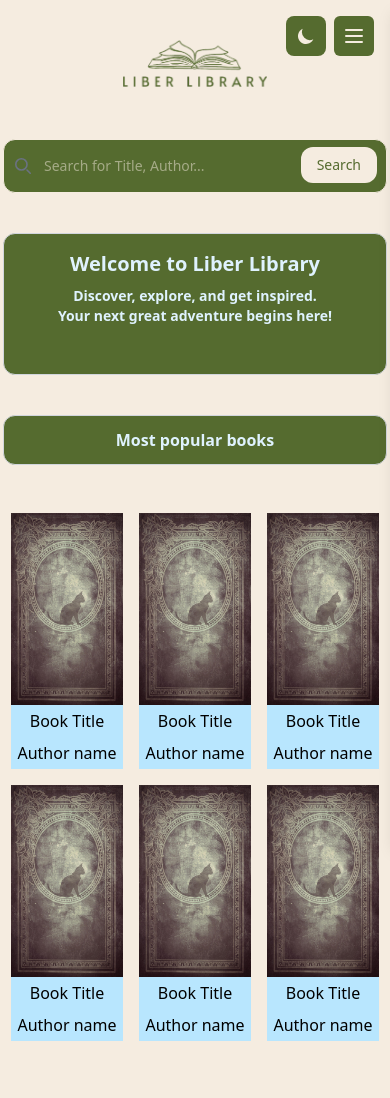
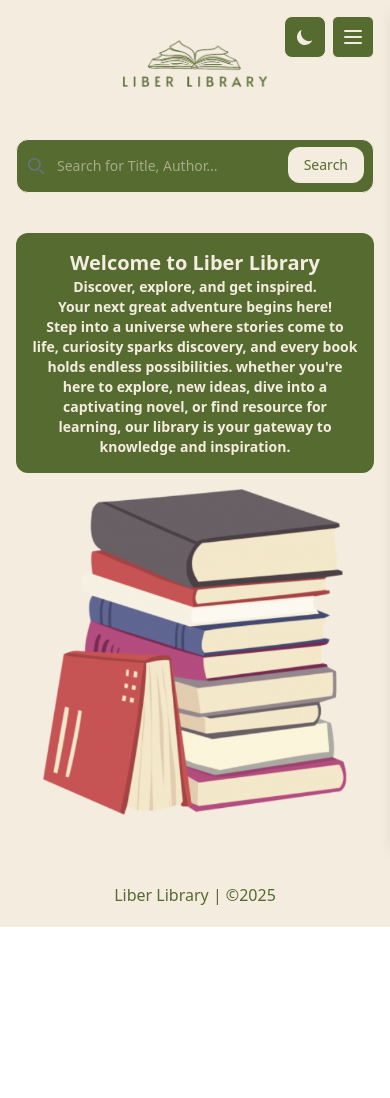
Before and after one commit to AbdullahLiman0/LiberLibrary, a website: page index.html in a window 390 px wide. Shown: the top 1098 px of the page. After the commit the page ends 927 px from the top, so only its background shows below. Drawn offline with Linux system fonts and the light colour scheme.

Commit message:
Update index.html

```diff
--- a/index.html
+++ b/index.html
@@ -1,32 +1,51 @@
 <!DOCTYPE html>
 <html lang="en">
   <head>
+    <!-- Document settings and metadata -->
     <meta charset="UTF-8" />
     <meta name="viewport" content="width=device-width, initial-scale=1.0" />
+    <!-- Tailwind CSS output file -->
     <link href="src/output.css" rel="stylesheet" />
+    <!-- Enables light/dark mode awareness -->
+    <meta name="color-scheme" content="light dark" />
     <title>Liber Library</title>
   </head>
-  <!-- RUN THIS EVERYTIME YOU START VSC: npx @tailwindcss/cli -i ./src/input.css -o ./src/output.css --watch -->
+
+  <!-- RUN THIS EVERYTIME YOU START VSC in Terminal:
+
+  FIRST: npm install tailwindcss @tailwindcss/cli
+  THEN: npx @tailwindcss/cli -i ./src/input.css -o ./src/output.css --watch -->
+
   <body>
-    <!-- Een volle pagina container om ervoor te zorgen dat footer onder op het pagina blijft -->
-    <div class="flex flex-col min-h-screen bg-beige dark:bg-slate">
-      <!-- Header with Liber Library logo -->
+    <!-- Full page container to keep footer at bottom -->
+    <div class="flex flex-col min-h-screen px-4 bg-beige dark:bg-slate">
+      <!-- Header with logo and navigation buttons -->
       <header>
-        <img
-          class="w-36 h-auto mx-auto pt-10 dark:hidden"
-          src="./img/Liber_Library_Logo_Light.png"
-          alt=""
-        />
-        <img
-          class="w-36 h-auto mx-auto pt-10 hidden dark:block"
-          src="./img/Liber_Library_Logo_Dark.png"
-          alt=""
-        />
+        <!-- Centered Liber Library logo with light/dark versions -->
+        <div class="w-36 mx-auto pt-10">
+          <a href="index.html" class="inline-block">
+            <!-- Light mode logo -->
+            <img
+              class="w-full h-auto dark:hidden"
+              src="img/Liber_Library_Logo_Light.png"
+              alt="Liber Library Logo Light"
+            />
+            <!-- Dark mode logo -->
+            <img
+              class="w-full h-auto hidden dark:block"
+              src="img/Liber_Library_Logo_Dark.png"
+              alt="Liber Library Logo Dark"
+            />
+          </a>
+        </div>
+
+        <!-- Button to toggle light/dark theme -->
         <button
           id="theme-toggle"
           type="button"
-          class="bg-olive text-beige dark:bg-beige dark:text-slate hover:bg-copper focus:outline-none focus:ring-4 rounded-lg text-sm p-2.5 fixed top-4 right-16 z-50"
+          class="border ring-4 bg-olive text-beige dark:bg-beige dark:text-slate hover:bg-copper focus:outline-none focus:ring-4 rounded-lg text-sm p-2.5 fixed top-4 right-16 z-50"
         >
+          <!-- Icon for dark mode -->
           <svg
             id="theme-toggle-dark-icon"
             class="hidden w-5 h-5"
@@ -38,6 +57,7 @@
               d="M17.293 13.293A8 8 0 016.707 2.707a8.001 8.001 0 1010.586 10.586z"
             ></path>
           </svg>
+          <!-- Icon for light mode -->
           <svg
             id="theme-toggle-light-icon"
             class="hidden w-5 h-5"
@@ -52,11 +72,13 @@
             ></path>
           </svg>
         </button>
-        <!-- Hamburger Button -->
+
+        <!-- Button to toggle hamburger menu -->
         <button
           id="menu-toggle"
-          class="fixed top-4 right-4 z-50 p-2 rounded-md bg-olive text-beige dark:bg-beige dark:text-slate hover:bg-copper focus:outline-none"
+          class="border ring-4 fixed top-4 right-4 z-50 p-2 rounded-md bg-olive text-beige dark:bg-beige dark:text-slate hover:bg-copper focus:outline-none"
         >
+          <!-- Hamburger icon (3 bars) -->
           <svg
             id="hamburger-icon"
             xmlns="http://www.w3.org/2000/svg"
@@ -72,6 +94,7 @@
               d="M4 6h16M4 12h16M4 18h16"
             />
           </svg>
+          <!-- Close icon (X) -->
           <svg
             id="close-icon"
             xmlns="http://www.w3.org/2000/svg"
@@ -89,13 +112,13 @@
           </svg>
         </button>
 
-        <!-- Overlay -->
+        <!-- Background overlay shown when menu is open -->
         <div
           id="overlay"
           class="fixed inset-0 backdrop-blur-sm bg-opacity-25 z-40 hidden transition-all duration-300"
         ></div>
 
-        <!-- Slide-in Menu -->
+        <!-- Slide-in navigation menu (mobile/tablet) -->
         <div
           id="slide-menu"
           class="fixed top-0 right-0 w-64 h-full bg-beige dark:bg-slate shadow-lg z-40 transform translate-x-full transition-transform duration-300 ease-in-out"
@@ -106,21 +129,21 @@
                 <li>
                   <a
                     href="index.html"
-                    class="block py-2 px-4 text-slate hover:bg-copper hover:text-beige dark:text-beige rounded-md transition-colors"
+                    class="block py-2 px-4 text-olive hover:bg-copper hover:text-beige dark:text-beige rounded-md transition-colors"
                     >Home</a
                   >
                 </li>
                 <li>
                   <a
-                    href="#"
-                    class="block py-2 px-4 text-slate hover:bg-copper hover:text-beige dark:text-beige rounded-md transition-colors"
+                    href="html/library.html"
+                    class="block py-2 px-4 text-olive hover:bg-copper hover:text-beige dark:text-beige rounded-md transition-colors"
                     >Library</a
                   >
                 </li>
                 <li>
                   <a
-                    href="./html/contact.html"
-                    class="block py-2 px-4 text-slate hover:bg-copper hover:text-beige dark:text-beige rounded-md transition-colors"
+                    href="html/contact.html"
+                    class="block py-2 px-4 text-olive hover:bg-copper hover:text-beige dark:text-beige rounded-md transition-colors"
                     >Contact</a
                   >
                 </li>
@@ -129,15 +152,22 @@
           </div>
         </div>
       </header>
+
+      <!-- Main content area -->
       <main class="flex-grow py-3">
-        <!-- Search input in het mobile versie -->
-        <form class="max-w-sm mx-auto mt-10 md:max-w-md block md:hidden">
+        <!-- Search bar (mobile version only) -->
+        <form
+          action="./html/library.html"
+          method="GET"
+          class="max-w-sm mx-auto mt-10 md:max-w-md block md:hidden"
+        >
           <label
-            for="default-search"
+            for="search-input-mobile"
             class="mb-2 text-sm font-medium text-beige sr-only dark:text-white"
             >Search</label
           >
           <div class="relative">
+            <!-- Search icon inside input -->
             <div
               class="absolute inset-y-0 start-0 flex items-center ps-3 pointer-events-none"
             >
@@ -156,13 +186,16 @@
                 />
               </svg>
             </div>
+            <!-- Search input field -->
             <input
               type="search"
-              id="default-search"
+              id="search-input-mobile"
+              name="query"
               class="block w-full p-4 ps-10 text-sm text-beige border border-live-300 rounded-xl bg-olive focus:ring-blue-500 focus:border-blue-500 dark:bg-beige dark:text-slate"
               placeholder="Search for Title, Author..."
               required
             />
+            <!-- Search button -->
             <button
               type="submit"
               class="text-olive absolute end-2.5 bottom-2.5 bg-beige hover:text-beige hover:bg-copper hover:cursor-pointer focus:ring-4 focus:outline-none focus:ring-blue-300 font-medium rounded-xl text-sm px-4 py-2 dark:bg-slate dark:text-beige"
@@ -171,25 +204,28 @@
             </button>
           </div>
         </form>
-        <!-- Welkom bericht op het website -->
+
+        <!-- Welcome message block -->
         <div
-          class="bg-olive border-gray-300 border rounded-xl max-w-sm mx-auto mt-10 md:max-w-3xl md:grid md:grid-cols-2 md:gap-10 md:mt-30 lg:max-w-6xl lg:gap-20 2xl:mt-40 md:bg-transparent md:border-none dark:bg-beige dark:md:bg-transparent"
+          class="bg-olive rounded-xl max-w-sm mx-auto mt-10 md:max-w-3xl md:grid md:grid-cols-2 md:gap-10 md:mt-30 lg:max-w-6xl lg:gap-20 2xl:mt-40 md:bg-transparent md:border-none dark:bg-beige dark:md:bg-transparent"
         >
           <div class="max-w-sm mx-auto md:max-w-md lg:max-w-lg p-4">
+            <!-- Main welcome title -->
             <h1
-              class="font-bold text-center text-xl text-sky-100 md:text-left md:text-5xl md:text-slate dark:text-slate dark:md:text-beige"
+              class="font-bold text-center text-xl text-beige md:text-left md:text-5xl md:text-olive dark:text-slate dark:md:text-beige"
             >
               Welcome to Liber Library
             </h1>
+            <!-- Subheading message -->
             <p
-              class="font-semibold text-center text-sm text-sky-100 pt-2 md:text-left md:text-2xl md:pt-10 md:text-slate dark:text-slate dark:md:text-beige"
+              class="font-semibold text-center text-sm text-beige pt-4 md:text-left md:text-2xl md:pt-10 md:mt-2 md:text-olive dark:text-slate dark:md:text-beige"
             >
               Discover, explore, and get inspired.<br />
               Your next great adventure begins here!
             </p>
-            <!-- Ekstra welkom bericht vanaf tablet -->
+            <!-- Extended welcome message (shown from tablet and up) -->
             <p
-              class="text-center text-sm text-sky-100 pt-2 md:text-left md:text-xl md:pt-10 hidden md:block md:text-slate dark:text-slate dark:md:text-beige"
+              class="font-semibold text-center text-sm text-beige pt-4 md:font-normal md:text-left md:text-xl md:pt-10 md:mt-2 md:block md:text-olive dark:text-slate dark:md:text-beige"
             >
               Step into a universe where stories come to life, curiosity sparks
               discovery, and every book holds endless possibilities. whether
@@ -197,12 +233,15 @@
               or find resource for learning, our library is your gateway to
               knowledge and inspiration.
             </p>
-            <!-- Search input in het tablet versie -->
+
+            <!-- Search bar (tablet and up) -->
             <form
+              action="./html/library.html"
+              method="GET"
               class="max-w-sm mx-auto pt-10 md:max-w-md lg:max-w-3xl hidden md:block"
             >
               <label
-                for="default-search"
+                for="search-input-desktop"
                 class="mb-2 text-sm font-medium text-beige sr-only dark:text-white"
                 >Search</label
               >
@@ -227,7 +266,8 @@
                 </div>
                 <input
                   type="search"
-                  id="default-search"
+                  id="search-input-desktop"
+                  name="query"
                   class="block w-full p-4 ps-10 text-sm text-beige border border-gray-300 rounded-xl bg-olive focus:ring-blue-500 focus:border-blue-500 dark:bg-beige dark:text-slate"
                   placeholder="Search for Title, Author..."
                   required
@@ -241,14 +281,18 @@
               </div>
             </form>
           </div>
+
+          <!-- Image shown on tablet (md) -->
           <div class="flex justify-center items-center lg:hidden">
             <img
               class="h-84 hidden md:block lg:hidden"
-              src="./img/imagetester.jpg"
+              src="./img/background_book2.jpg"
               alt=""
             />
           </div>
-          <div class="flex justify-center items-center p-4">
+
+          <!-- Image shown on large screens (lg) -->
+          <div class="flex justify-center items-center p-4 hidden md:block">
             <img
               class="h-120 hidden lg:block"
               src="./img/background_books.png"
@@ -256,75 +300,17 @@
             />
           </div>
         </div>
-        <div
-          class="border bg-olive border-gray-300 rounded-xl max-w-sm mx-auto mt-10 p-3 md:hidden dark:bg-beige"
-        >
-          <h1
-            class="font-bold text-md text-center text-sky-100 dark:text-slate"
-          >
-            Most popular books
-          </h1>
-        </div>
-        <div
-          class="grid grid-cols-3 gap-4 mt-10 max-w-sm mx-auto p-2 md:hidden"
-        >
-          <div class="bg-sky-200">
-            <img
-              class="h-48 w-96 object-fit"
-              src="./img/imagetester.jpg"
-              alt=""
-            />
-            <h3 class="text-center p-1 dark:text-beige">Book Title</h3>
-            <p class="text-center p-1 dark:text-beige">Author name</p>
-          </div>
-          <div class="bg-sky-200">
-            <img
-              class="h-48 w-96 object-fit"
-              src="./img/imagetester.jpg"
-              alt=""
-            />
-            <h3 class="text-center p-1 dark:text-beige">Book Title</h3>
-            <p class="text-center p-1 dark:text-beige">Author name</p>
-          </div>
-          <div class="bg-sky-200">
-            <img
-              class="h-48 w-96 object-fit"
-              src="./img/imagetester.jpg"
-              alt=""
-            />
-            <h3 class="text-center p-1 dark:text-beige">Book Title</h3>
-            <p class="text-center p-1 dark:text-beige">Author name</p>
-          </div>
-          <div class="bg-sky-200">
-            <img
-              class="h-48 w-96 object-fit"
-              src="./img/imagetester.jpg"
-              alt=""
-            />
-            <h3 class="text-center p-1 dark:text-beige">Book Title</h3>
-            <p class="text-center p-1 dark:text-beige">Author name</p>
-          </div>
-          <div class="bg-sky-200">
-            <img
-              class="h-48 w-96 object-fit"
-              src="./img/imagetester.jpg"
-              alt=""
-            />
-            <h3 class="text-center p-1 dark:text-beige">Book Title</h3>
-            <p class="text-center p-1 dark:text-beige">Author name</p>
-          </div>
-          <div class="bg-sky-200">
-            <img
-              class="h-48 w-96 object-fit"
-              src="./img/imagetester.jpg"
-              alt=""
-            />
-            <h3 class="text-center p-1 dark:text-beige">Book Title</h3>
-            <p class="text-center p-1 dark:text-beige">Author name</p>
-          </div>
+
+        <div class="flex justify-center items-center p-4">
+          <img
+            class="h-80 md:hidden pt-4"
+            src="./img/background_books.png"
+            alt=""
+          />
         </div>
       </main>
-      <!--Footer van het pagina -->
+
+      <!--Footer section -->
       <footer class="mt-10 pb-5">
         <p class="text-center text-olive dark:text-beige">
           Liber Library | &copy;2025
@@ -332,6 +318,7 @@
       </footer>
     </div>
 
+    <!-- Link to external JavaScript for interactivity -->
     <script src="script.js"></script>
   </body>
 </html>
```
